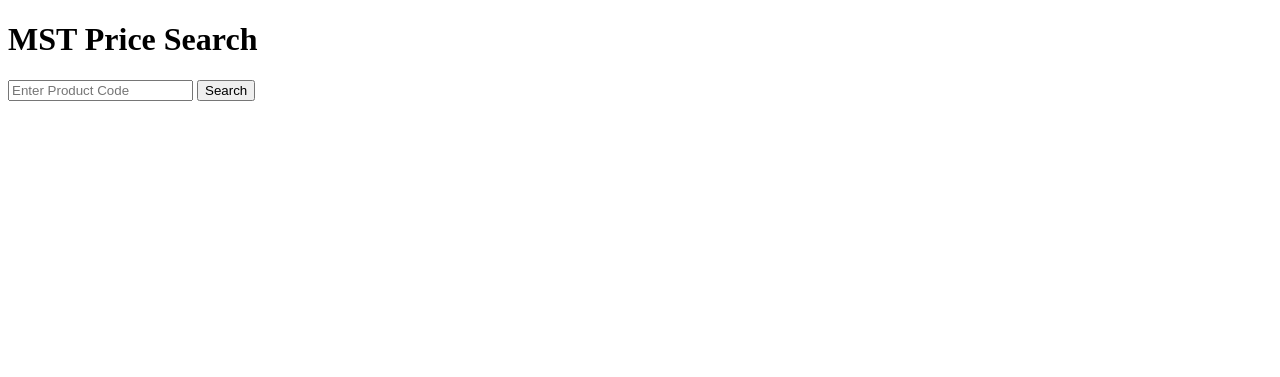
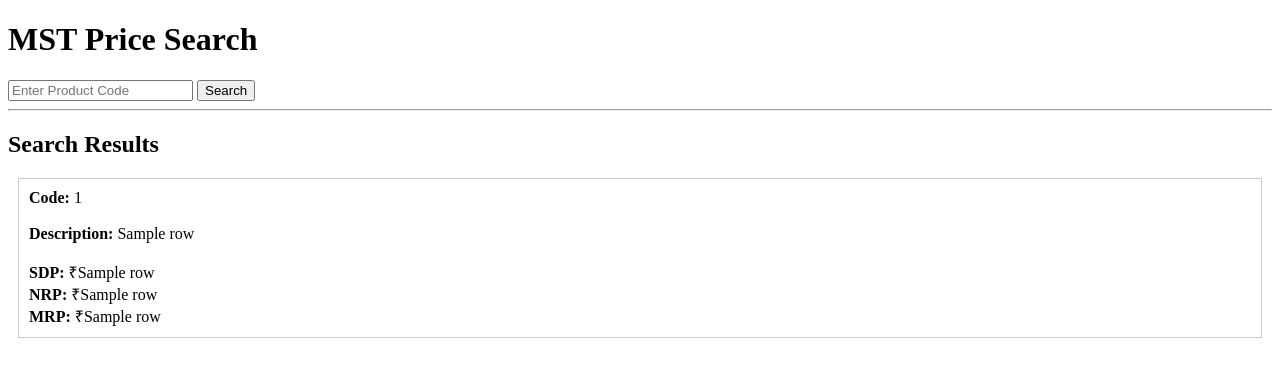
Before and after one commit to Ankitpal1437/mst-price-search, a Flask app: template templates/index.html in a window 1280 px wide. Shown: the top 377 px of the page. Run offline with Flask 3, Linux system fonts and the light colour scheme; the template is opened without the code that fills it: most values are stand-ins (such as "Sample title", 1, 10 or a date in 2020); parts of the project's set-up code (start-up, migrations or seed data) failed here and were passed over.

Commit message:
Implement search results display in index.html
Added search results display section to index.html.

```diff
--- a/templates/index.html
+++ b/templates/index.html
@@ -10,6 +10,31 @@
         <input type="text" name="search" placeholder="Enter Product Code">
         <button type="submit">Search</button>
     </form>
+    <hr>
+
+{% if results %}
+
+<h2>Search Results</h2>
+
+{% for row in results %}
+
+<div style="border:1px solid #ccc; padding:10px; margin:10px;">
+
+    <b>Code:</b> {{ row[0] }} <br><br>
+
+    <b>Description:</b> {{ row[1] }} <br><br>
+
+    <b>SDP:</b> ₹{{ row[2] }} <br>
+
+    <b>NRP:</b> ₹{{ row[3] }} <br>
+
+    <b>MRP:</b> ₹{{ row[4] }}
+
+</div>
+
+{% endfor %}
+
+{% endif %}
 
 </body>
 </html>
```
